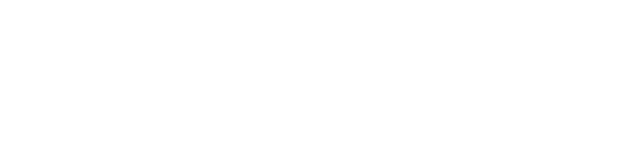
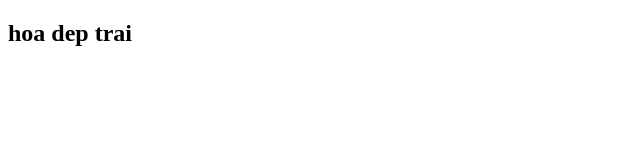
Before and after one commit to nguyenvuhoa0345/NguyenVuHoa, a plain HTML site: page index.html in a window 1280 px wide. Shown: the whole page, without its empty margins (0-640 px from the left). Drawn offline with Linux system fonts and the light colour scheme.

Commit message:
Lan nop thu 2 bao gom: 1 file .doc new va file index.html duoc edit lai

```diff
--- a/index.html
+++ b/index.html
@@ -6,6 +6,10 @@
     <title>Document</title>
 </head>
 <body>
-
+    <section>
+        <header>
+           <h1>hoa dep trai</h1>
+        </header>
+    </section>
 </body>
 </html>
```
Also changed, not shown: 1 other file.
